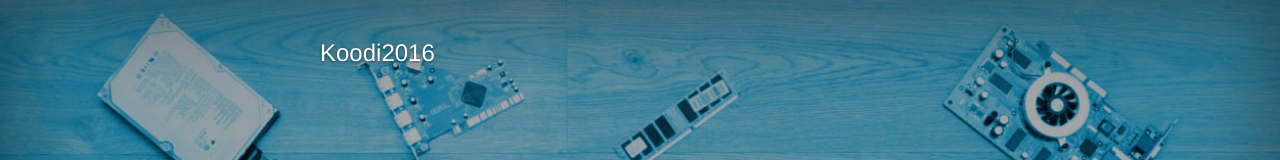
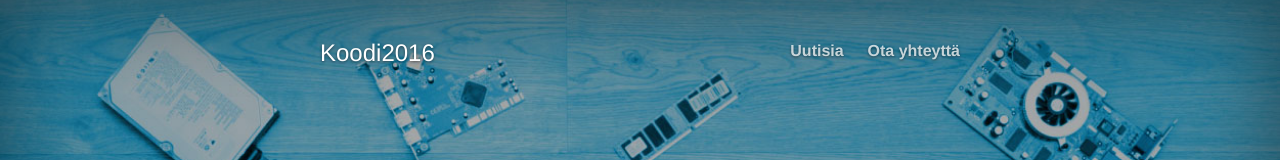
Before and after one commit to koodi2016/koodi2016.github.com, a plain HTML site: page index.html in a window 1280 px wide. Shown: the top 160 px of the page. Drawn offline with nearby package versions, Linux system fonts and the light colour scheme; a script that the page names is missing; files whose address does not match are found by name.

Commit message:
Adds navigation

```diff
--- a/index.html
+++ b/index.html
@@ -39,7 +39,11 @@
           <div class="masthead clearfix">
             <div class="inner">
               <h3 class="masthead-brand">Koodi2016</h3>
-
+              <ul class="nav masthead-nav">
+                              <li><a href="http://koodi2016.tumblr.com">Uutisia</a></li>
+                              <li><a href="mailto:linda.liukas@gmail.com?Subject=Koodi%202016" target="_top">
+                        Ota yhteyttä</a></li>
+                            </ul>
             </div>
           </div>
 
```
